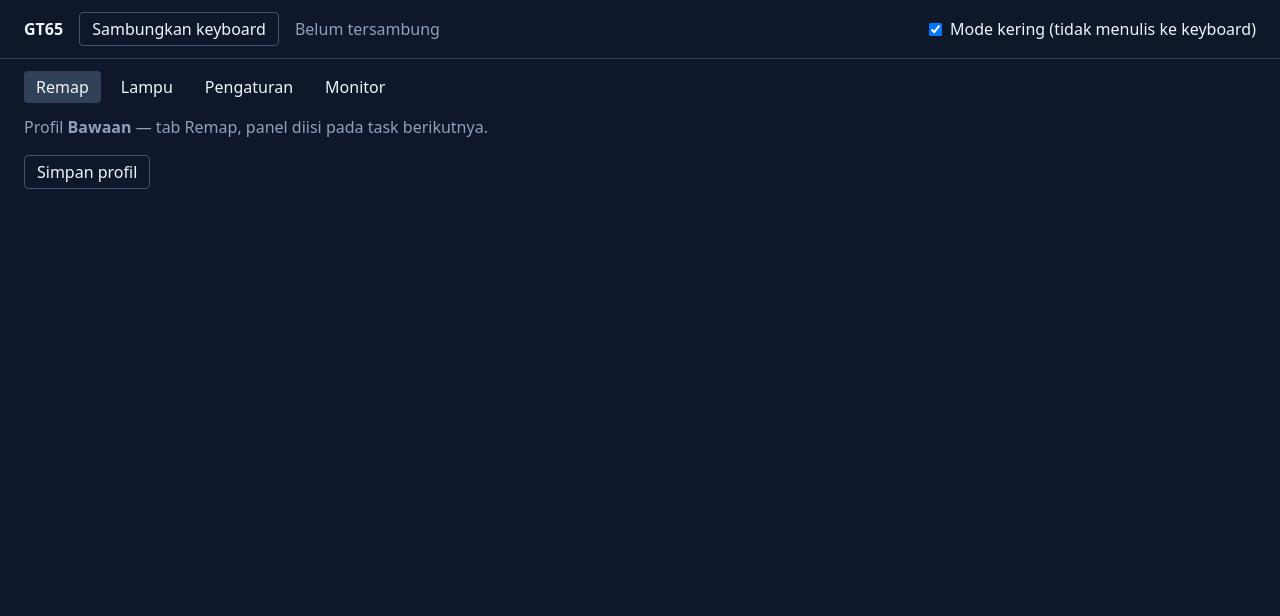
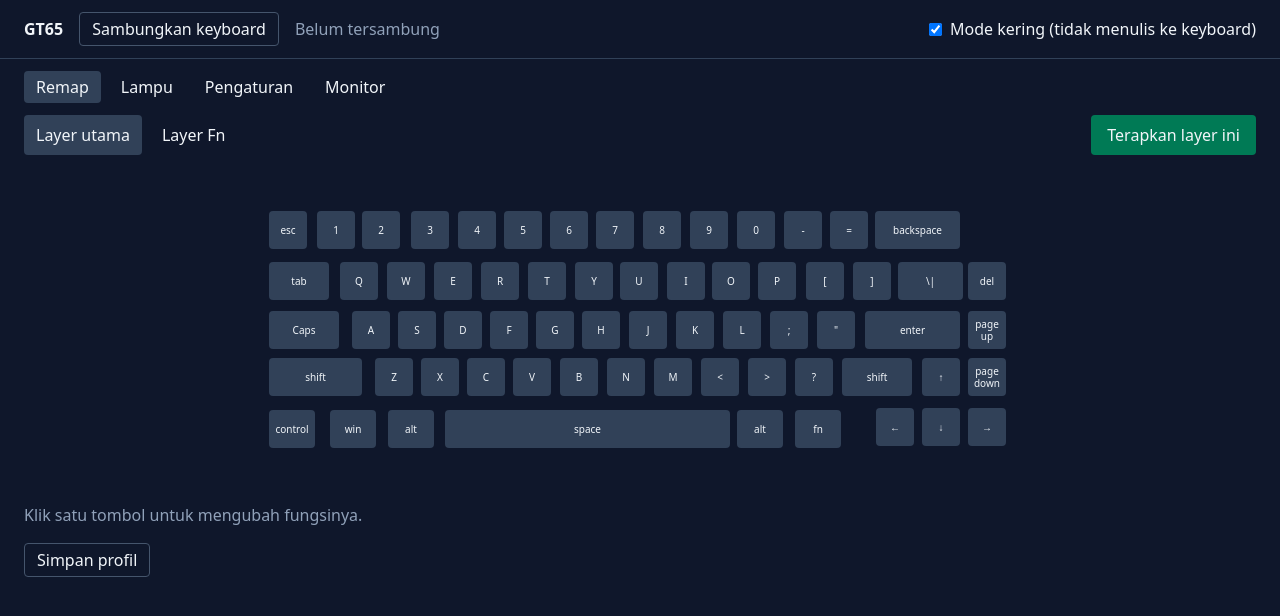
Before and after one commit to RevDonz/gt65-web, a React (Vite) app: page / in a window 1280 px wide. Both pictures are taken after a click on the button "Remap". Shown: the top 616 px of the page. Built offline with nearby package versions, Linux system fonts and the light colour scheme.

Commit message:
feat: grid keyboard dan panel remap dua layer

```diff
--- a/src/app/App.tsx
+++ b/src/app/App.tsx
@@ -5,7 +5,8 @@ import { formatHex } from './hex';
 import { LightingPanel } from './panels/LightingPanel';
 import { SettingsPanel } from './panels/SettingsPanel';
 import { MonitorPanel } from './panels/MonitorPanel';
-import { lighting, settings } from '../gt65/protocol';
+import { RemapPanel } from './panels/RemapPanel';
+import { lighting, settings, remap } from '../gt65/protocol';
 import { loadProfile, saveProfile } from '../store/profile';
 import type { Profile } from '../store/profile';
 
@@ -34,6 +35,10 @@ export function App() {
         ))}
       </nav>
       <main className="px-6 pb-10">
+        {tab === 'Remap' && (
+          <RemapPanel profile={profile} onChange={setProfile}
+                      onApply={(l) => dev.send(remap(l, profile.layers[l]))} />
+        )}
         {tab === 'Lampu' && (
           <LightingPanel profile={profile} onChange={setProfile}
                          onApply={() => dev.send(lighting(profile.lighting))} />
@@ -43,11 +48,6 @@ export function App() {
                          onApply={() => dev.send(settings(profile.settings))} />
         )}
         {tab === 'Monitor' && <MonitorPanel device={dev.device} />}
-        {tab !== 'Lampu' && tab !== 'Pengaturan' && tab !== 'Monitor' && (
-          <p className="text-slate-400">
-            Profil <strong>{profile.name}</strong> — tab {tab}, panel diisi pada task berikutnya.
-          </p>
-        )}
         <button onClick={() => setProfile({ ...profile, name: profile.name })}
                 className="mt-4 rounded border border-slate-600 px-3 py-1">
           Simpan profil
--- /dev/null
+++ b/src/app/KeyboardGrid.tsx
@@ -0,0 +1,32 @@
+import { KEYS, LAYOUT_SIZE } from '../gt65/layout';
+import type { Entry } from '../gt65/protocol';
+
+const TAG_COLOR: Record<string, string> = {
+  none: 'bg-slate-800', key: 'bg-slate-700', media: 'bg-indigo-800',
+  mouse: 'bg-amber-800', macro: 'bg-fuchsia-800',
+};
+
+export function KeyboardGrid({ entries, selected, onSelect }: {
+  entries: Entry[];
+  selected: number | null;
+  onSelect: (keyIndex: number) => void;
+}) {
+  return (
+    <div className="relative mx-auto"
+         style={{ width: LAYOUT_SIZE.width, height: LAYOUT_SIZE.height }}>
+      {KEYS.map((k) => {
+        const e = entries[k.keyIndex] ?? { kind: 'none' };
+        const isSel = selected === k.keyIndex;
+        return (
+          <button key={k.keyIndex} onClick={() => onSelect(k.keyIndex)}
+            style={{ left: k.x, top: k.y, width: k.w, height: k.h }}
+            className={`absolute rounded text-[10px] leading-tight ${
+              TAG_COLOR[e.kind]} ${
+              isSel ? 'ring-2 ring-emerald-400' : 'hover:brightness-125'}`}>
+            {k.name}
+          </button>
+        );
+      })}
+    </div>
+  );
+}
--- /dev/null
+++ b/src/app/panels/RemapPanel.tsx
@@ -0,0 +1,94 @@
+import { useState } from 'react';
+import type { ReactNode } from 'react';
+import { KeyboardGrid } from '../KeyboardGrid';
+import { MEDIA_ACTIONS, MOUSE_ACTIONS, SHORTCUTS, HID_KEYS } from '../../gt65/keycodes';
+import type { Entry, Layer } from '../../gt65/protocol';
+import type { Profile } from '../../store/profile';
+
+export function RemapPanel({ profile, onChange, onApply }: {
+  profile: Profile;
+  onChange: (p: Profile) => void;
+  onApply: (layer: Layer) => void;
+}) {
+  const [layer, setLayer] = useState<Layer>('top');
+  const [selected, setSelected] = useState<number | null>(null);
+  const entries = profile.layers[layer];
+
+  const assign = (e: Entry) => {
+    if (selected === null) return;
+    const next = [...entries];
+    next[selected] = e;
+    onChange({ ...profile, layers: { ...profile.layers, [layer]: next } });
+  };
+
+  return (
+    <section className="flex flex-col gap-6">
+      <div className="flex gap-2">
+        {(['top', 'fn'] as Layer[]).map((l) => (
+          <button key={l} onClick={() => setLayer(l)}
+                  className={`rounded px-3 py-1 ${
+                    layer === l ? 'bg-slate-700' : 'hover:bg-slate-800'}`}>
+            {l === 'top' ? 'Layer utama' : 'Layer Fn'}
+          </button>
+        ))}
+        <button onClick={() => onApply(layer)}
+                className="ml-auto rounded bg-emerald-700 px-4 py-2 hover:bg-emerald-600">
+          Terapkan layer ini
+        </button>
+      </div>
+
+      <KeyboardGrid entries={entries} selected={selected} onSelect={setSelected} />
+
+      {selected === null ? (
+        <p className="text-slate-400">Klik satu tombol untuk mengubah fungsinya.</p>
+      ) : (
+        <div className="grid gap-6 md:grid-cols-4">
+          <Group title="Tombol">
+            <select onChange={(e) => assign({
+                      kind: 'key', mod: 0, usage: Number(e.target.value) })}
+                    className="w-full rounded bg-slate-800 px-2 py-1">
+              <option>— pilih —</option>
+              {HID_KEYS.map((k) => (
+                <option key={k.usage} value={k.usage}>{k.label}</option>
+              ))}
+            </select>
+          </Group>
+          <Group title="Shortcut">
+            {SHORTCUTS.map((a) => (
+              <Btn key={a.id} onClick={() => assign(a.entry)}>{a.label}</Btn>
+            ))}
+          </Group>
+          <Group title="Multimedia">
+            {MEDIA_ACTIONS.map((a) => (
+              <Btn key={a.id} onClick={() => assign(a.entry)}>{a.label}</Btn>
+            ))}
+          </Group>
+          <Group title="Mouse">
+            {MOUSE_ACTIONS.map((a) => (
+              <Btn key={a.id} onClick={() => assign(a.entry)}>{a.label}</Btn>
+            ))}
+            <Btn onClick={() => assign({ kind: 'none' })}>Nonaktifkan</Btn>
+          </Group>
+        </div>
+      )}
+    </section>
+  );
+}
+
+function Group({ title, children }: { title: string; children: ReactNode }) {
+  return (
+    <div className="flex flex-col gap-1">
+      <h3 className="text-xs uppercase tracking-wide text-slate-400">{title}</h3>
+      {children}
+    </div>
+  );
+}
+
+function Btn({ onClick, children }: { onClick: () => void; children: ReactNode }) {
+  return (
+    <button onClick={onClick}
+            className="rounded bg-slate-800 px-2 py-1 text-left hover:bg-slate-700">
+      {children}
+    </button>
+  );
+}
```
